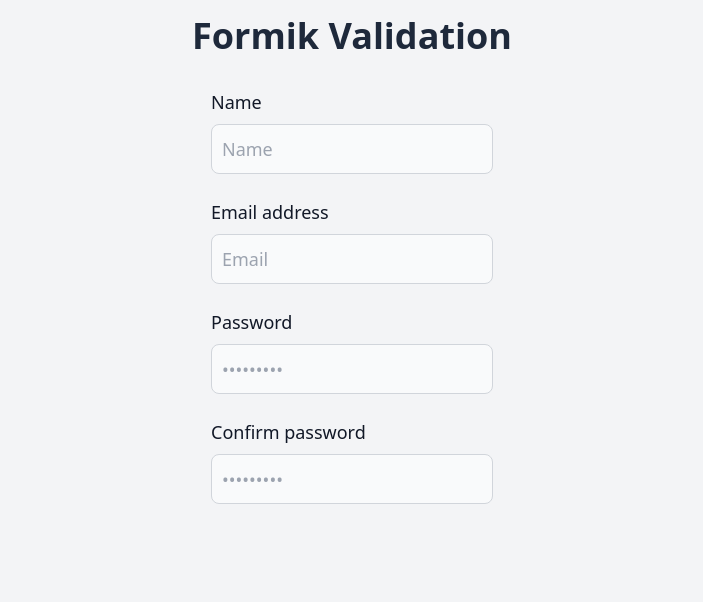
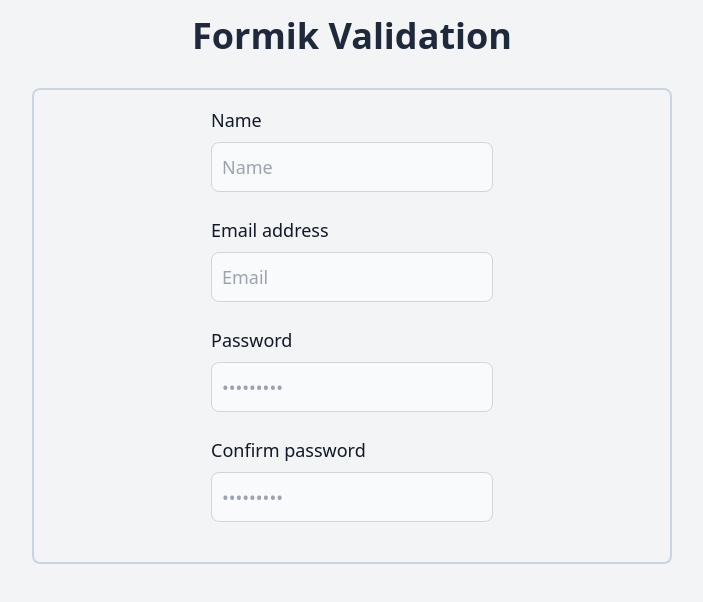
Before and after one commit to amirk1998/Form-Validation-Formik, a React (Vite) app: page / in a window 1280 px wide. Shown: the top 602 px of the page, without its empty margins (288-991 px from the left). Built offline with nearby package versions, Linux system fonts and the light colour scheme.

Commit message:
Styles has been improved

```diff
--- a/src/Components/SingUp/SingUpForm.jsx
+++ b/src/Components/SingUp/SingUpForm.jsx
@@ -1,7 +1,7 @@
 const SignUpForm = () => {
   return (
-    <div>
-      <form className='flex flex-col items-center'>
+    <div className='h-screen w-1/2'>
+      <form className=' flex flex-col items-center border-2 border-slate-300 rounded-lg px-8 py-4'>
         <div>
           <label
             htmlFor='name'
```
